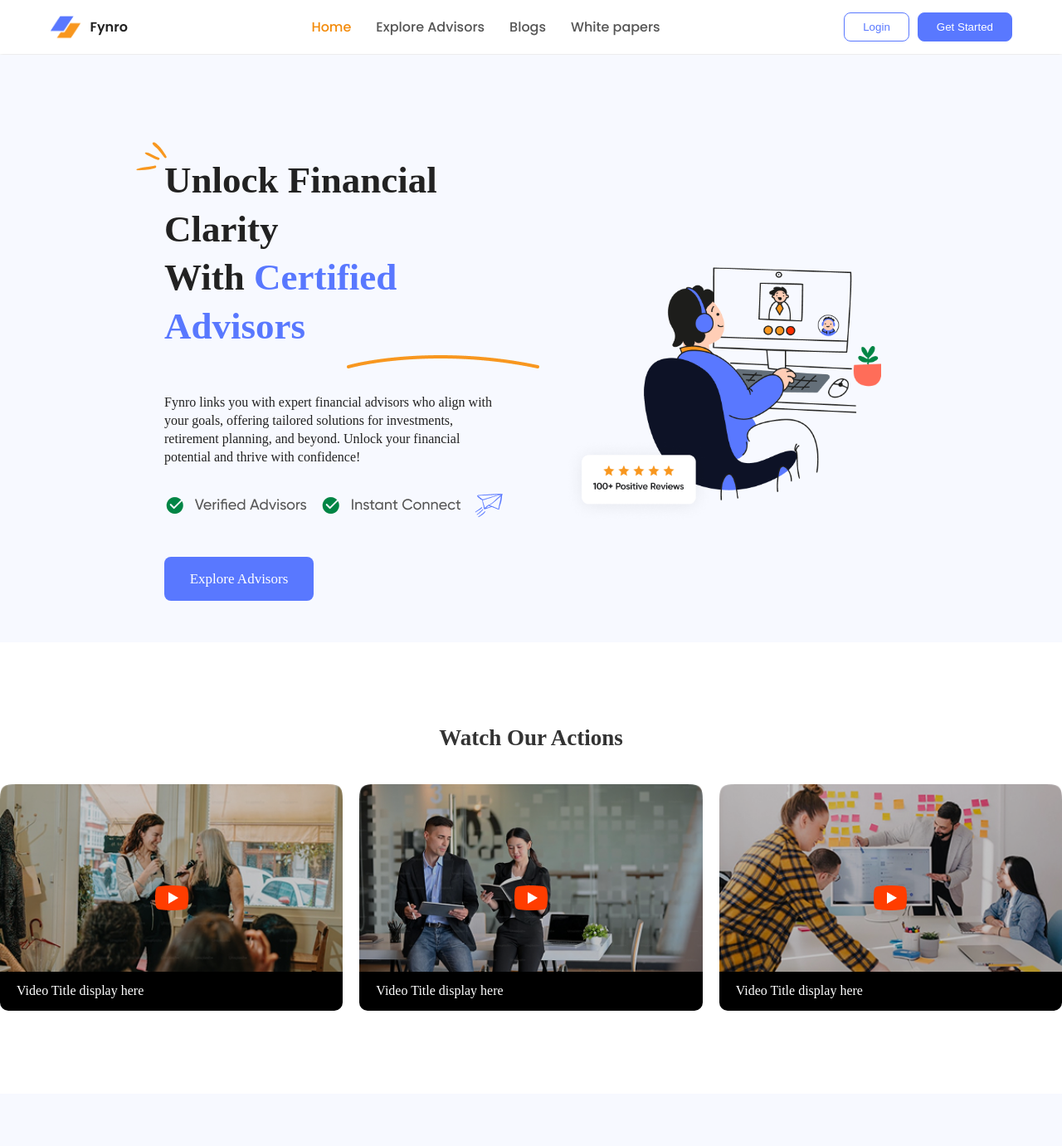
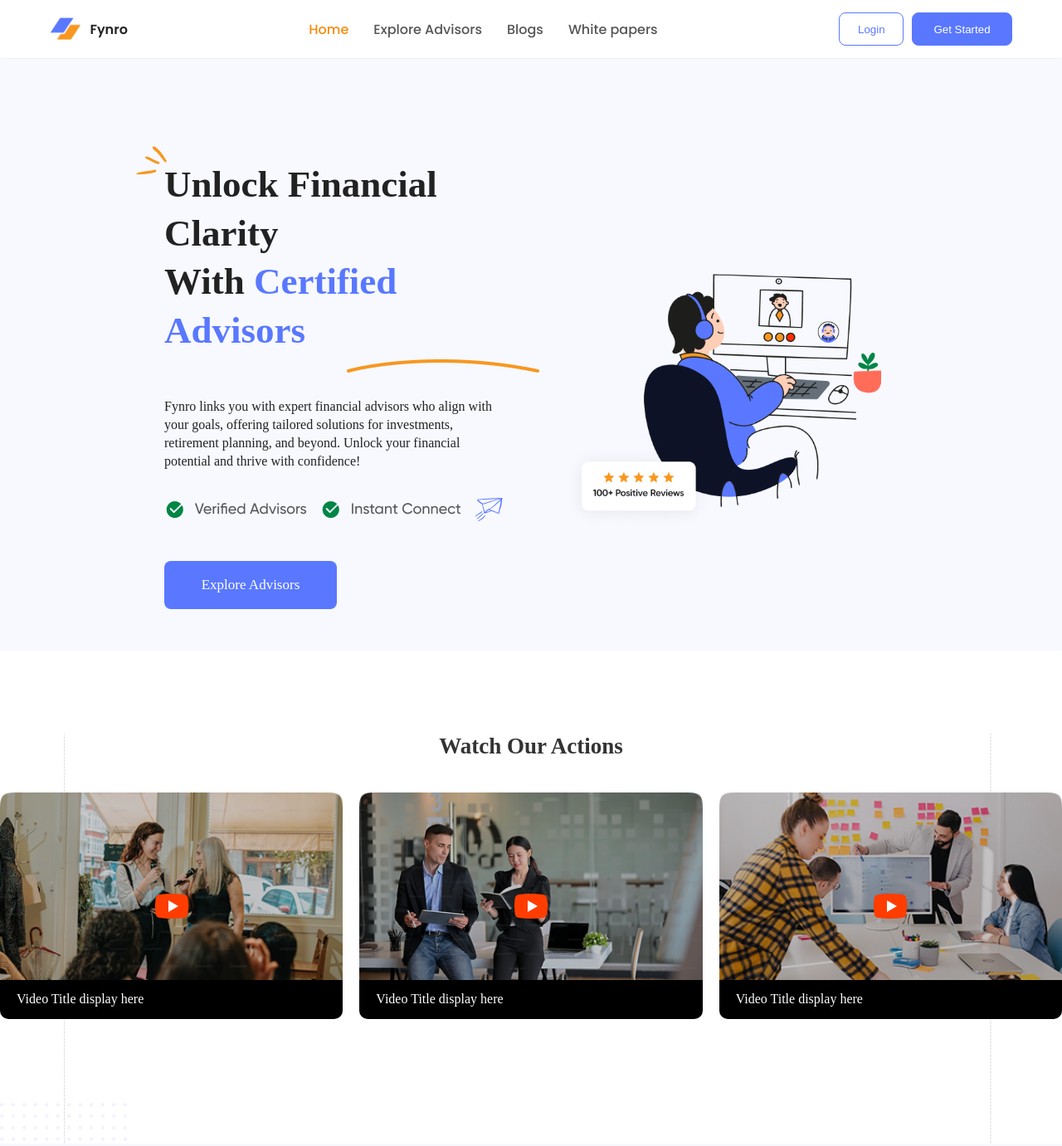
Before and after one commit to harshhax/fynro, a plain HTML site: page index.html in a window 1280 px wide. Shown: the top 1381 px of the page at 83% size. Drawn offline with Linux system fonts and the light colour scheme; a small style sheet from the web is missing; a web font is replaced by a local one.

Commit message:
button 1

```diff
--- a/fynro.css
+++ b/fynro.css
@@ -70,16 +70,22 @@ nav ul li a:hover {
 }
 .btn button{
     border-radius: 8px;
+    padding: 0px 22px;
+    border:1px solid #5978FF;
+}
+
+.btn .Login{
     background: white;
-    width: auto;
-    padding: 0px 22px;
-    height: 35px;
     color: #5978FF;
-    border:1px solid #5978FF
+    width: 78px;
+    height: 40px;
 }
+
 .btn .GetStarted{
     background: #5978FF;
     color: white;
+    width: 121px;
+    height: 40px;
 }
 
 /*home1*/
@@ -143,15 +149,14 @@ section .home1 .txt {
     margin-top: 40px;
     border-radius: 8px;
     background: #5978FF;
-    width: auto;
+    width: 208px;
     min-width: 180px;
     padding: 0px 22px;
-    height: 53px;
+    height: 58px;
     font-size: 17px;
     font-family: Gilroy-Medium;
     color: #ffffff;
     border: #5978FF;
-
 }
 
 .home1 .man {
@@ -165,11 +170,16 @@ section .home1 .txt {
     max-width: 80%;
     height: auto;
 }
+
 /*actions*/
 section#actions{
     background-color: #fff;
     margin-top: 10px;
-    padding-bottom: 100px;
+    padding-bottom: 150px;
+    background-image: url(./left.png), url(./dots.png), url(./right.png);
+    background-size: 84.44px 633.12px, 153px 49.5px, 93.18px 633.12px;
+    background-repeat: no-repeat;
+    background-position: left top, left bottom, right top;
 }
 .tit{
     font-family: Gilroy-Bold;
@@ -496,7 +506,6 @@ section#solve{
 }
 
 .review_container p{
-    padding-top: 10px;
     margin: 10px;
     font-family: Gilroy-Medium;
     font-size: 16px;
```
Also changed, not shown: dots.png (added), left.png (added), left2.png (added), man1.png (added), man2.png (added), right.png (added).
